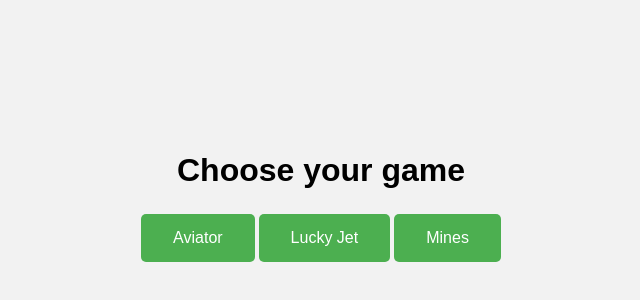
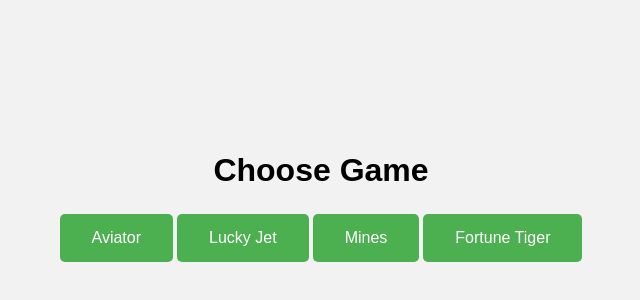
Before and after one commit to hack1w/hack1w.github.io, a plain HTML site: page index.html in a window 1280 px wide. Shown: the part 202-502 px from the top of the page, without its empty margins (319-959 px from the left). Drawn offline with Linux system fonts and the light colour scheme.

Commit message:
Add files via upload

```diff
--- a/index.html
+++ b/index.html
@@ -3,7 +3,7 @@
 <head>
     <meta charset="UTF-8">
     <meta name="viewport" content="width=device-width, initial-scale=1.0">
-    <title>Game Page</title>
+    <title>Free Signal</title>
     <style>
         body {
             display: flex;
@@ -39,11 +39,12 @@
     </style>
 </head>
 <body>
-    <h1>Choose your game</h1>
+    <h1>Choose Game</h1>
     <div class="button-container">
         <a href="aviator"><button>Aviator</button></a>
         <a href="luckyjet"><button>Lucky Jet</button></a>
         <a href="mines"><button>Mines</button></a>
+        <a href="https://t.me/freeonewinsignal"><button>Fortune Tiger</button></a>
     </div>
 </body>
 </html>
```
